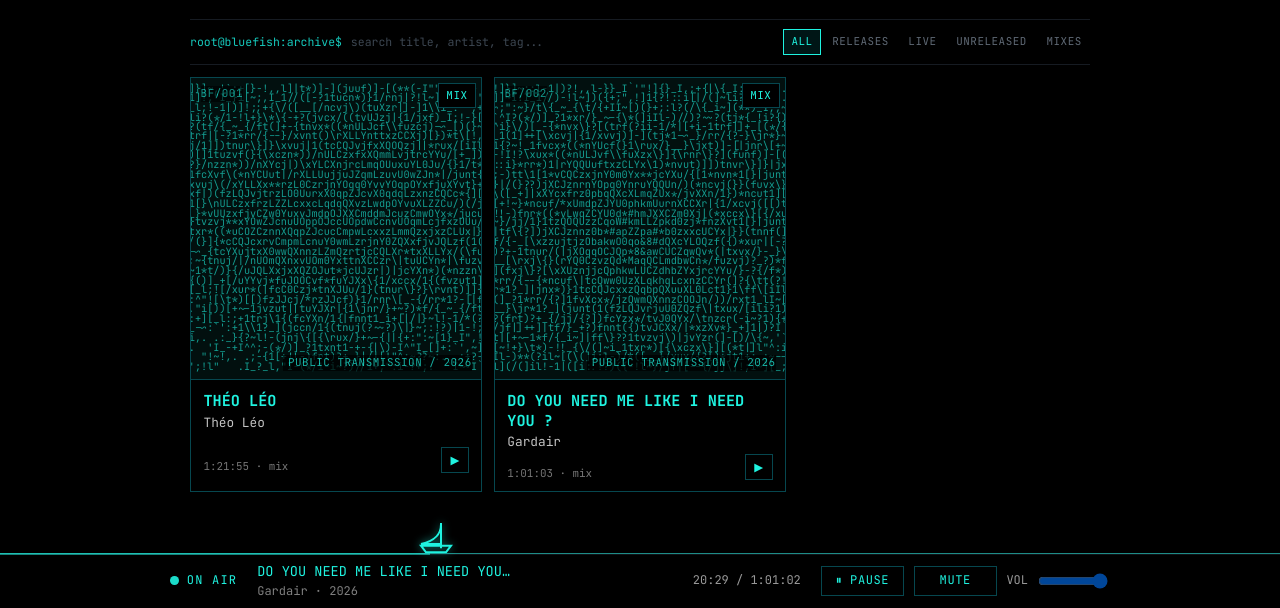
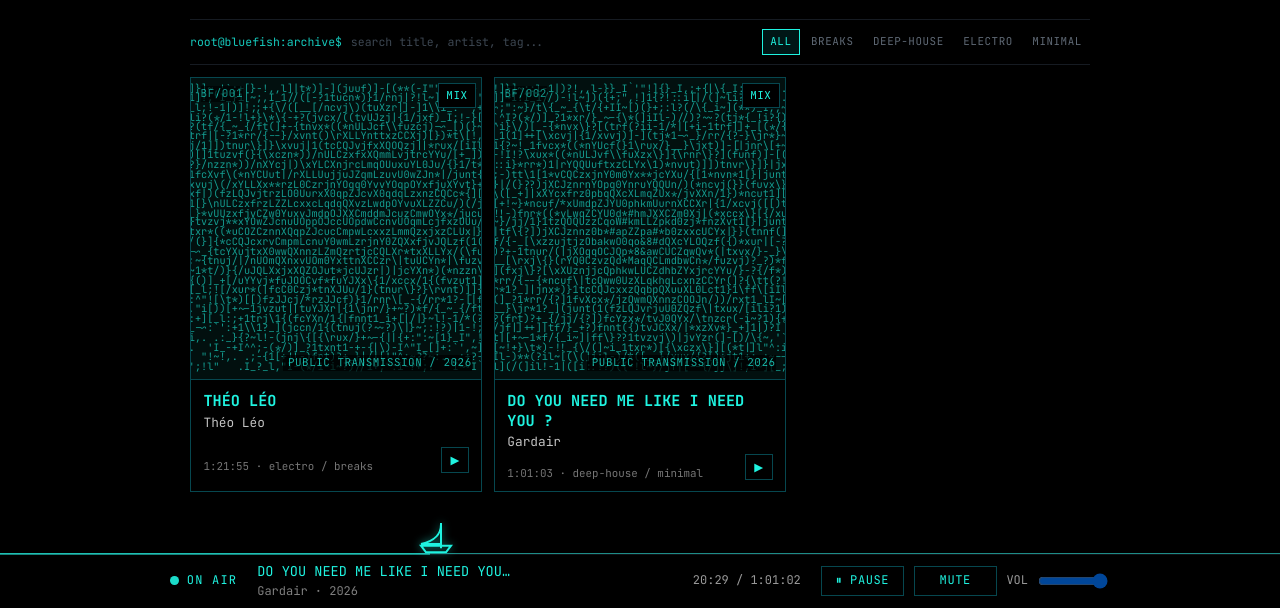
Before and after one commit to etienneblaw-lgtm/Blue-fish-society, an Astro site: page /tracks in a window 1280 px wide. Shown: the part 192-800 px from the top of the page. Built offline with nearby package versions, Linux system fonts and the light colour scheme; Astro itself is replaced by a stand-in of ours; animation ran at ten frames a second.

Commit message:
Genres as archive filters, Théo Léo description, no line break after Mr.
Co-Authored-By: Claude Opus 5.5 <noreply@anthropic.com>

```diff
--- a/src/components/TrackCard.astro
+++ b/src/components/TrackCard.astro
@@ -11,7 +11,7 @@ const { track, index } = Astro.props;
 const art = genTrackArt(`${track.id}-${track.asciiSeed}`, track.type, 30, 58);
 ---
 
-<article class:list={['track-card', `track-${track.type}`]} data-track-card data-track-id={track.id} data-track-slug={track.slug} data-track-title={track.title} data-track-artist={track.artist} data-track-src={track.src} data-track-meta={`${track.year} · ${track.type} · ${track.tags.join(', ')}`}>
+<article class:list={['track-card', `track-${track.type}`]} data-track-card data-track-id={track.id} data-track-slug={track.slug} data-track-title={track.title} data-track-artist={track.artist} data-track-src={track.src} data-track-tags={track.tags.join(' ')} data-track-meta={`${track.year} · ${track.type} · ${track.tags.join(', ')}`}>
   <a class="card-link" href={`/mixes/${track.slug}`} aria-label={`Ouvrir ${track.title}`}></a>
   <div class="card-art" aria-hidden="true">
     <div class="art-register">BF/{String(index + 1).padStart(3, '0')}</div>
--- a/src/data/tracks.ts
+++ b/src/data/tracks.ts
@@ -9,6 +9,7 @@ export interface Track {
   artist: string;
   year: number;
   type: TrackType;
+  /** Genres musicaux en minuscules (ex. "deep-house"). Chaque genre devient un filtre dans /tracks. */
   tags: string[];
   /** URL du MP3 sur R2. Vide = pas d'audio (le mix reste hors radio). */
   src: string;
@@ -31,11 +32,11 @@ export const tracks: Track[] = [
     artist: "Théo Léo",
     year: 2026,
     type: "mix",
-    tags: ["mix"],
+    tags: ["electro", "breaks"],
     src: "https://audio.poisson.blue/mixes/theo-leo.mp3",
     durationSec: 4914.88,
     duration: "1:21:55",
-    desc: "Lorem Ipsum",
+    desc: "Bouncy journey put together by Théo.\n\nIt is like Mr. Groove meets Mr. Weird.\n\nAnd then they have a baby.\n\nAnd well, you're listening to it.\n\nHow should we call it?\n\nWeirdoove? Greido?",
     manifesto: '',
     asciiSeed: "theo-leo",
     lab: {"engine":"caustics","interaction":"attract","memory":"evaporate","palette":"iridescent","colors":{"seed":3471588312,"spread":1},"parameters":{"density":1,"speed":0.67,"chaos":1,"scale":0.31,"force":0.05,"persistence":0},"seed":4062327588},
@@ -47,7 +48,7 @@ export const tracks: Track[] = [
     artist: "Gardair",
     year: 2026,
     type: "mix",
-    tags: ["mix"],
+    tags: ["deep-house", "minimal"],
     src: "https://audio.poisson.blue/mixes/do-you-need-me-like-i-need-you.mp3",
     durationSec: 3662.89,
     duration: "1:01:03",
@@ -59,10 +60,10 @@ export const tracks: Track[] = [
   // ── Nouveaux mixes : ajoutés ici par Script/bluefish_add_mix.mjs ──
 ];
 
-export const filters = [
+/** Filtres de /tracks : ALL puis chaque genre présent dans les mixes, par ordre alphabétique. */
+export const filters: [string, string][] = [
   ['all', 'ALL'],
-  ['release', 'RELEASES'],
-  ['live', 'LIVE'],
-  ['unreleased', 'UNRELEASED'],
-  ['mix', 'MIXES'],
-] as const;
+  ...[...new Set(tracks.flatMap((track) => track.tags))]
+    .sort()
+    .map((tag): [string, string] => [tag, tag.toUpperCase()]),
+];
--- a/src/pages/mixes/[slug].astro
+++ b/src/pages/mixes/[slug].astro
@@ -21,7 +21,8 @@ const playable = Boolean(track.src && track.durationSec);
 // Description sur l'œuvre : une phrase par bloc, lues en colonnes de deux.
 // Phrase 1 en haut à gauche, 2 en bas à gauche, 3 en haut à droite, 4 en bas à droite, etc.
 // Sur mobile : empilées. Le léger décalage vient du slug : stable d'une visite à l'autre.
-const lines = paragraphs.flatMap((p) => p.split(/(?<=[.!?…])\s+(?=\S)/)).map((l) => l.trim()).filter(Boolean);
+// Pas de coupure après une abréviation (« Mr. Groove » reste sur une ligne).
+const lines = paragraphs.flatMap((p) => p.split(/(?<=[.!?…])(?<!\b(?:Mr|Mrs|Ms|Dr|St|Jr|vs)\.)\s+(?=\S)/)).map((l) => l.trim()).filter(Boolean);
 let seed = [...track.slug].reduce((h, c) => (Math.imul(h, 31) + c.charCodeAt(0)) >>> 0, 7);
 const rand = () => {
   seed = (Math.imul(seed, 1664525) + 1013904223) >>> 0;
--- a/src/pages/tracks.astro
+++ b/src/pages/tracks.astro
@@ -65,8 +65,8 @@ import { filters, tracks } from '@/data/tracks';
         let visibleCount = 0;
         cards.forEach((card) => {
           const haystack = `${card.dataset.trackTitle} ${card.dataset.trackArtist} ${card.dataset.trackMeta}`.toLowerCase();
-          const type = card.dataset.trackMeta!.split(' · ')[1];
-          const visible = (currentFilter === 'all' || type === currentFilter) && (!query || haystack.includes(query));
+          const tags = (card.dataset.trackTags || '').split(' ');
+          const visible = (currentFilter === 'all' || tags.includes(currentFilter)) && (!query || haystack.includes(query));
           card.hidden = !visible;
           if (visible) visibleCount += 1;
         });
```
